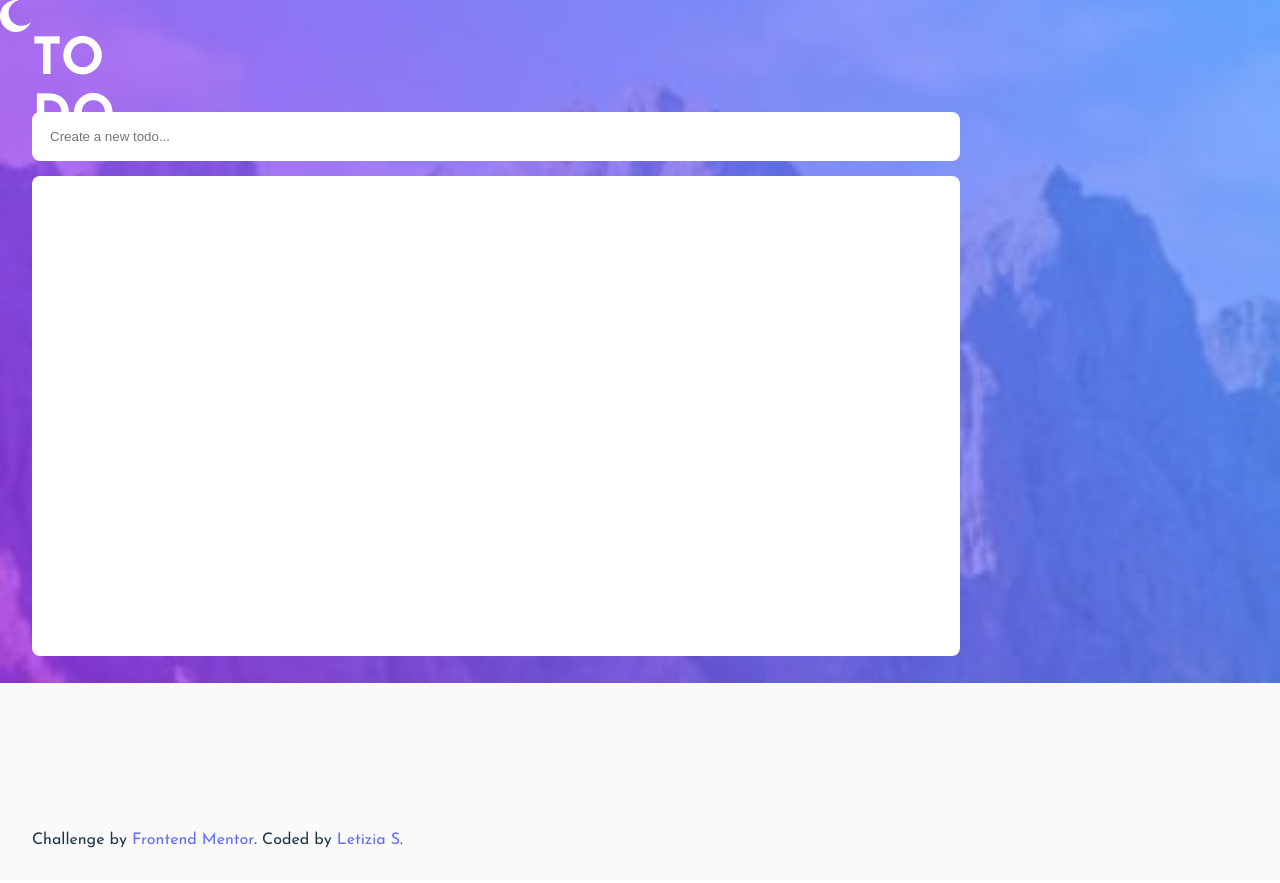
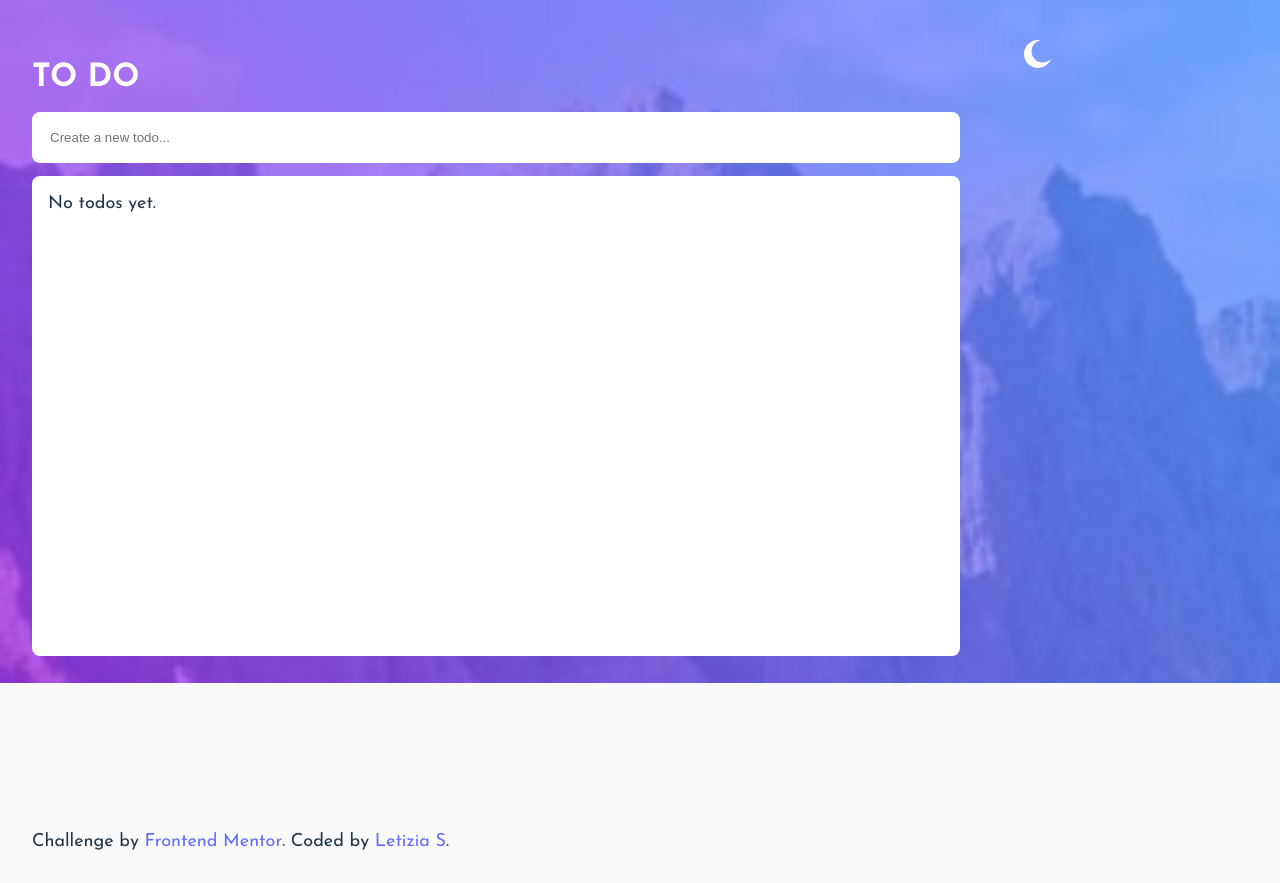
Before and after one commit to letizia-sorrentino/todo-app, a React (Vite) app: page / in a window 1280 px wide. Built offline with nearby package versions, Linux system fonts and the light colour scheme.

Commit message:
added tickTodo reducer

```diff
--- a/src/App.css
+++ /dev/null
@@ -1,67 +0,0 @@
-#root {
-  max-width: 1440px;
-  margin: 0;
-}
-
-.headerImage {
-  width: 100%;
-}
-
-
-.headerContainer {
-  display: grid;
-  position: absolute;
-}
-
-.iconMoon {
-  height: 2rem;
-  width: 2rem;
-}
-
-.AppMain {
-  display: flex;
-  flex-direction: column;
-  height: 100vh;
-  justify-content: space-between;
-}
-
-.appTitle {
-  position: absolute;
-  color: hsl(0, 0%, 100%);
-  margin-left: 2rem;
-}
-
-.todoFormContainer {
-  background-color: hsl(0, 0%, 100%);
-  border-radius: 0.5rem;
-  padding: 1rem;
-  margin: 0 2rem;
-  position: absolute;
-  top: 7rem;
-  width: 70vw;
-}
-
-.todoForm {
-  border: none;
-}
-
-.todoContainer {
-  margin: 0 2rem;
-  background-color: hsl(0, 0%, 100%);
-  border-radius: 0.5rem;
-  position: absolute;
-  padding: 0 1rem;
-  top: 11rem;
-  height: 60vh;
-  width: 70vw;
-
-}
-
-.todoList {
-  border-bottom: 2px solid hsl(0, 0%, 98%);
-  padding: 1rem 0;
-}
-
-.attribution {
-  margin: 2rem;
-}
--- a/src/App.tsx
+++ b/src/App.tsx
@@ -1,7 +1,7 @@
 import Header from "./components/Header";
 import Todos from "./components/Todos";
 import Footer from "./components/Footer";
-import "./App.css";
+import "./styles/App.css";
 
 const App = () => {
   return (
--- a/src/components/Footer.tsx
+++ b/src/components/Footer.tsx
@@ -1,3 +1,5 @@
+import "../styles/Footer.css";
+
 const Footer = () => {
   return (
     <div className="attribution">
--- a/src/components/Header.tsx
+++ b/src/components/Header.tsx
@@ -1,13 +1,14 @@
 import mobileLight from "../assets/bg-mobile-light.jpg";
 import iconMoon from "../assets/icon-moon.svg";
+import "../styles/Header.css";
 
 const Header = () => {
   return (
     <>
       <img className="headerImage" src={mobileLight} alt="mobile-light" />
       <div className="headerContainer">
-      <h1 className="appTitle">TO DO</h1>
-      <img className="iconMoon" src={iconMoon} alt="icon-moon" />
+        <h1 className="appTitle">TO DO</h1>
+        <img className="iconMoon" src={iconMoon} alt="icon-moon" />
       </div>
     </>
   );
--- a/src/components/Todos.tsx
+++ b/src/components/Todos.tsx
@@ -3,9 +3,12 @@ import { useDispatch, useSelector } from "react-redux";
 import {
   addTodo,
   removeTodo,
+  tickTodo,
   selectCount,
   selectTodos,
 } from "../redux/appManagerSlice";
+import iconCross from "../assets/icon-cross.svg";
+import "../styles/Todos.css";
 
 const Todos = () => {
   const [todo, setTodo] = useState("");
@@ -14,7 +17,6 @@ const Todos = () => {
   const count = useSelector(selectCount);
 
   const onInput = (e: React.FormEvent<HTMLInputElement>) => {
-    e.preventDefault();
     setTodo(e.currentTarget.value);
   };
 
@@ -23,6 +25,11 @@ const Todos = () => {
     dispatch(addTodo(todo));
     setTodo(""); //clear the input field
     console.log("item added", count);
+  };
+
+  const onTicked = (id: number) => {
+    dispatch(tickTodo(id));
+    console.log("todo checked");
   };
 
   const onTodoDone = (id: number) => {
@@ -47,21 +54,35 @@ const Todos = () => {
         {count > 0 &&
           todos.map((item) => {
             return (
-              <>
-                <div className="todoList">
+              <div className="todoList" key={item.id}>
                 {" "}
                 <input
                   className="todoItem"
                   type="radio"
+                  onClick={() => onTicked(item.id)}
+                ></input>
+                <label
+                  className={item.isDone ? "strike" : ""}
+                  htmlFor="InputId"
+                >
+                  {" "}
+                  {item.name}
+                </label>
+                <img
+                  className="iconCross"
+                  src={iconCross}
+                  alt="cross-icon"
                   key={item.id}
                   onClick={() => onTodoDone(item.id)}
-                  ></input>
-                  <label htmlFor="InputId"> {item.name}</label>;
+                />
               </div>
-              </>
             );
           })}
-        {count === 0 && <></>}
+        {count === 0 && (
+          <>
+            <p>No todos yet.</p>
+          </>
+        )}
       </div>
     </>
   );
--- a/src/index.css
+++ b/src/index.css
@@ -1,6 +1,6 @@
 :root {
   font-family: Josefin Sans, Arial, sans-serif;
-  font-weight: 400;
+  font-weight: 400, 700;
 
   color-scheme: light dark;
   color: rgba(255, 255, 255, 0.87);
@@ -31,6 +31,7 @@ body {
   min-width: 320px;
   min-height: 100vh;
   background-color: hsl(0, 0%, 98%);
+  font-size: 1.125rem;
 }
 
 h1 {
--- a/src/redux/appManagerSlice.ts
+++ b/src/redux/appManagerSlice.ts
@@ -8,7 +8,11 @@ export const appManagerSlice = createSlice({
 
   reducers: {
     addTodo: (state, action) => {
-      const newTodo = { name: action.payload, id: Math.random() * 100 };
+      const newTodo = {
+        name: action.payload,
+        id: Math.random() * 100,
+        isDone: false,
+      };
       state.todos.push(newTodo);
       state.count += 1;
     },
@@ -18,14 +22,10 @@ export const appManagerSlice = createSlice({
       state.count -= 1;
     },
 
-    onDoneToggle: (state, action) => {
-      const todoIndex = state.todos.findIndex(
-        (todo) => todo.id === action.payload
-      );
-      if (todoIndex !== -1) {
-        state.todos = state.todos.filter((todo) => todo.id !== action.payload);
-      } else {
-        state.todos.push(action.payload);
+    tickTodo: (state, action) => {
+      const tickedTodo = state.todos.find((todo) => todo.id === action.payload);
+      if (tickedTodo) {
+        tickedTodo.isDone = !tickedTodo.isDone;
       }
     },
 
@@ -36,7 +36,7 @@ export const appManagerSlice = createSlice({
 });
 
 //export actions
-export const { addTodo, removeTodo, onDoneToggle, toggleTheme } =
+export const { addTodo, removeTodo, tickTodo, toggleTheme } =
   appManagerSlice.actions;
 
 //export data
--- a/src/redux/initialState.ts
+++ b/src/redux/initialState.ts
@@ -1,6 +1,6 @@
 export interface StateType {
   count: number;
-  todos: { name: string; id: number }[];
+  todos: { name: string; id: number; isDone: boolean }[];
   isDarkTheme: boolean;
 }
 
--- /dev/null
+++ b/src/styles/App.css
@@ -0,0 +1,12 @@
+#root {
+  min-width: 375px;
+  max-width: 1440px;
+  margin: 0;
+}
+
+.AppMain {
+  display: flex;
+  flex-direction: column;
+  height: 100vh;
+  justify-content: space-between;
+}
--- /dev/null
+++ b/src/styles/Footer.css
@@ -0,0 +1,3 @@
+.attribution {
+    margin: 2rem;
+}
--- /dev/null
+++ b/src/styles/Header.css
@@ -0,0 +1,26 @@
+.headerImage {
+  width: 100%;
+  position: relative;
+}
+
+.headerContainer {
+  display: flex;
+  position: absolute;
+  width: 100%;
+  top: 2.5rem;
+}
+
+.iconMoon {
+  height: 1.75rem;
+  width: 1.75rem;
+  position: absolute;
+  left: 80vw;
+}
+
+
+.appTitle {
+  position: absolute;
+  color: hsl(0, 0%, 100%);
+  margin-left: 2rem;
+  font-size: 2rem;
+}
--- /dev/null
+++ b/src/styles/Todos.css
@@ -0,0 +1,63 @@
+.todoFormContainer {
+    background-color: hsl(0, 0%, 100%);
+    border-radius: 0.5rem;
+    padding: 1rem;
+    margin: 0 2rem;
+    position: absolute;
+    top: 7rem;
+    width: 70vw;
+}
+
+.todoForm {
+    border: none;
+}
+
+.todoContainer {
+    margin: 0 2rem;
+    background-color: hsl(0, 0%, 100%);
+    border-radius: 0.5rem;
+    position: absolute;
+    padding: 0 1rem;
+    top: 11rem;
+    height: 60vh;
+    width: 70vw;
+
+}
+
+.todoList {
+    border-bottom: 2px solid hsl(0, 0%, 98%);
+    padding: 1rem 0;
+    display: grid;
+    grid-template-columns: 2rem 1fr 1fr;
+    justify-items: flex-start;
+}
+
+.todoItem {
+    appearance: none;
+    background-color: #fff;
+    margin: 0;
+    font: inherit;
+    width: 1.15em;
+    height: 1.15em;
+    border: 0.1rem solid hsl(0, 0%, 90%);
+    border-radius: 50%;
+    transform: translateY(-0.075em);
+
+}
+
+.todoItem:checked {
+    background-color: #007bff;
+    border-color: #007bff;
+    color: #fff;
+
+}
+
+.strike {
+    text-decoration: line-through;
+    color: #888;
+}
+
+
+.iconCross {
+    justify-self: end;
+}
```
Lines whose indentation alone changed are shown as unchanged.
